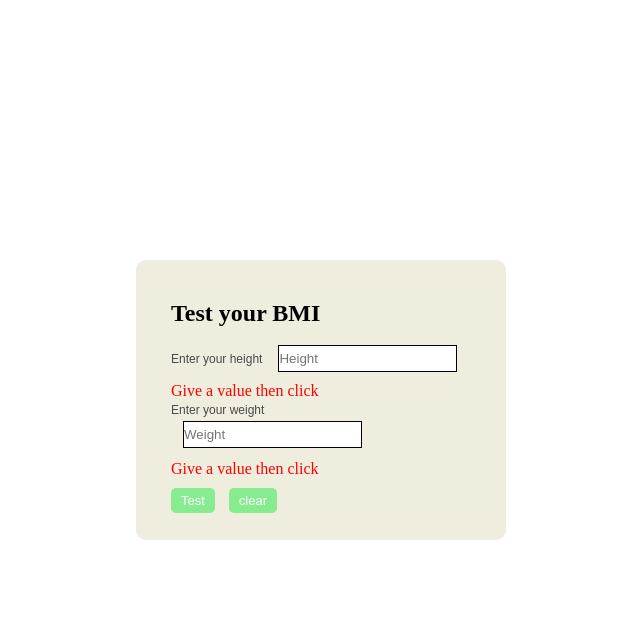
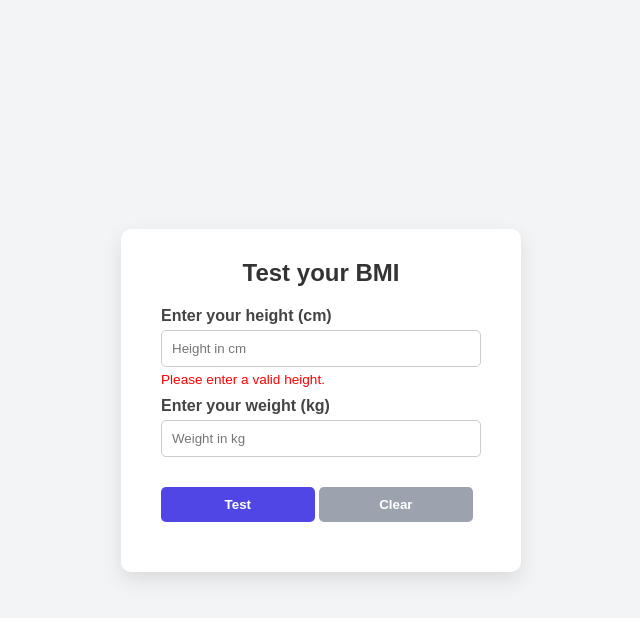
Before and after one commit to Dev0xTanvir/Bmi-Card, a plain HTML site: page index.html in a window 1280 px wide. Both pictures are taken after a click on the button "Test". Shown: the whole page, without its empty margins (319-959 px from the left). Drawn offline with Linux system fonts and the light colour scheme.

Commit message:
degine-change

```diff
--- a/css/style.css
+++ b/css/style.css
@@ -1,77 +1,92 @@
-*{
+* {
     margin: 0;
     padding: 0;
     box-sizing: border-box;
   }
 
-a{
-    display: inline-block;
-    text-decoration: none;
+  /* ----------------------------- */
+
+  body {
+    font-family: Arial, sans-serif;
+    background-color: #f3f4f6;
+    display: flex;
+    justify-content: center;
+    align-items: center;
+    height: 100vh;
   }
 
-/* ================================== */
-
   .bmi_body {
-    width: 370px;
-    height: 280px;
-    padding: 25px 35px;
-    background: #EEEDDE;
-    left: 50%;
-    top: 50%;
-    transform: translate(-50%, -50%);
-    position: absolute;
+    background-color: white;
+    padding: 30px 40px;
     border-radius: 10px;
+    box-shadow: 0 8px 20px rgba(0, 0, 0, 0.1);
+    width: 100%;
+    max-width: 400px;
   }
 
-.bmi_body form h2 {
-    margin: 15px 0;
+  form h2 {
+    text-align: center;
+    margin-bottom: 20px;
+    color: #333;
   }
 
-.bmi_body form label{
-    font-size: 12px;
-    font-weight: 300;
-    font-family: Arial, Helvetica, sans-serif;
-    color: rgb(75, 73, 73);
+  label {
+    display: block;
+    margin-bottom: 5px;
+    font-weight: bold;
+    color: #444;
   }
 
-.bmi_body form input {
-    margin: 3px 12px 10px 12px;
-    padding: 5px 0px 5px 0;
-    outline: 0;
-    box-sizing: border-box;
-    border: 1px solid black;
+  input[type="number"] {
+    width: 100%;
+    padding: 10px;
+    margin-bottom: 5px;
+    border: 1px solid #ccc;
+    border-radius: 5px;
   }
 
-.bmi_body form button {
-    padding: 5px 10px;
-    background: rgb(135, 235, 143);
-    color: white;
-    border: none;
-    outline: 0;
-    font-size: 13px;
-    font-weight: 300;
-    border-radius: 5px;
-    margin-top: 10px;
+  .height_error,
+  .weight_error {
+    color: red;
+    font-size: 0.85rem;
+    margin-bottom: 10px;
   }
 
-.bmi_body form .clear{
-    margin-left: 10px;
+  button {
+    width: 48%;
+    padding: 10px;
+    margin-top: 15px;
+    border: none;
+    border-radius: 5px;
+    background-color: #4f46e5;
+    color: white;
+    font-weight: bold;
+    cursor: pointer;
+    transition: background-color 0.3s ease;
   }
 
-.bmi_body form h3 {
-    margin: 10px 0;
-    font-size: 20px;
-    font-family: sans-serif;
-    font-weight: 400;
+  button:hover {
+    background-color: #4338ca;
   }
 
-.bmi_body form .massage {
-    color: rgb(135, 235, 143);
-    font-size: 20px;
-    font-weight: 400;
-    font-family: sans-serif;
+  button.clear {
+    background-color: #9ca3af;
   }
 
-.bmi_body form .weight_error{
-    margin-top: 2px;
+  button.clear:hover {
+    background-color: #6b7280;
   }
+
+  .result {
+    text-align: center;
+    margin-top: 20px;
+    color: #111827;
+    font-size: 1.2rem;
+  }
+
+  .massage {
+    text-align: center;
+    margin-top: 5px;
+    font-size: 1rem;
+    color: #2563eb;
+  }
--- a/index.html
+++ b/index.html
@@ -4,28 +4,30 @@
   <meta charset="UTF-8">
   <meta http-equiv="X-UA-Compatible" content="IE=edge">
   <meta name="viewport" content="width=device-width, initial-scale=1.0">
-    <title>Document</title>
+  <title>Check Your BMI</title>
   <link rel="stylesheet" href="css/style.css">
 </head>
 <body>
   <div class="bmi_body">
-
     <form>
       <h2>Test your BMI</h2>
-         <label for="text">Enter your height</label>
-         <input class="height" type="number" placeholder="Height">
+
+      <label for="height">Enter your height (cm)</label>
+      <input id="height" class="height" type="number" placeholder="Height in cm">
       <p class="height_error"></p>
-         <label for="text">Enter your weight</label>
-         <input class="weight" type="number" placeholder="Weight">
+
+      <label for="weight">Enter your weight (kg)</label>
+      <input id="weight" class="weight" type="number" placeholder="Weight in kg">
       <p class="weight_error"></p>
+
       <button type="button" class="test">Test</button>
-         <button onclick="reload()" type="button" class="clear">clear</button>
+      <button type="button" class="clear">Clear</button>
+
       <h3 class="result"></h3>
       <p class="massage"></p>
     </form>
   </div>
 
-
   <script src="js/script.js"></script>
 </body>
 </html>
--- a/js/script.js
+++ b/js/script.js
@@ -1,54 +1,49 @@
-let height=document.querySelector(".height")
-let weight=document.querySelector(".weight")
-let test=document.querySelector(".test")
-let height_error=document.querySelector(".height_error")
-let weight_error=document.querySelector(".weight_error")
-let result=document.querySelector(".result")
-let massage=document.querySelector(".massage")
+document.querySelector(".test").addEventListener("click", function () {
+  const heightInput = document.querySelector(".height");
+  const weightInput = document.querySelector(".weight");
+  const resultText = document.querySelector(".result");
+  const messageText = document.querySelector(".massage");
+  const heightError = document.querySelector(".height_error");
+  const weightError = document.querySelector(".weight_error");
 
+  const height = parseFloat(heightInput.value);
+  const weight = parseFloat(weightInput.value);
 
+  heightError.textContent = "";
+  weightError.textContent = "";
+  resultText.textContent = "";
+  messageText.textContent = "";
 
-test.addEventListener("click", function(){
+  if (!height || height <= 0) {
+    heightError.textContent = "Please enter a valid height.";
+    return;
+  }
 
-     if (height.value == ""){
-        height_error.innerHTML="Give a value then click"
-        height_error.style.color="red"
-     }else{
-        height_error.innerHTML=""
-     }
+  if (!weight || weight <= 0) {
+    weightError.textContent = "Please enter a valid weight.";
+    return;
+  }
 
-     if (weight.value == ""){
-        weight_error.innerHTML="Give a value then click"
-        weight_error.style.color="red"
-     }else{
-        weight_error.innerHTML=""
-     }
+  const heightInMeters = height / 100;
+  const bmi = (weight / heightInMeters ** 2).toFixed(2);
+  resultText.textContent = `Your BMI is ${bmi}`;
 
-     if (!height.value == "" && !weight.value == ""){
+  if (bmi < 18.5) {
+    messageText.textContent = "You are underweight.";
+  } else if (bmi < 24.9) {
+    messageText.textContent = "You have a normal weight.";
+  } else if (bmi < 29.9) {
+    messageText.textContent = "You are overweight.";
+  } else {
+    messageText.textContent = "You are obese.";
+  }
+});
 
-        let bmi=(((weight.value*2.20462)/ ((height.value*12) *( height.value*12)))*703)
-
-        result.innerHTML=bmi.toFixed(2)
-
-        if (bmi <= 24.9 && bmi >= 18.5){
-            massage.innerHTML="You are perfect"
-         }
-
-         else if(bmi > 24.9){
-            massage.innerHTML="Please lose your weight"
-         }
-
-         else if(bmi < 18.5){
-            massage.innerHTML="Please increase your weight"
-         }
-
-     }
-
-
-
-
-})
-
-function reload(){
-    window.location.reload();
-}
+document.querySelector(".clear").addEventListener("click", function () {
+  document.querySelector(".height").value = "";
+  document.querySelector(".weight").value = "";
+  document.querySelector(".result").textContent = "";
+  document.querySelector(".massage").textContent = "";
+  document.querySelector(".height_error").textContent = "";
+  document.querySelector(".weight_error").textContent = "";
+});
```
Lines whose indentation alone changed are shown as unchanged.
